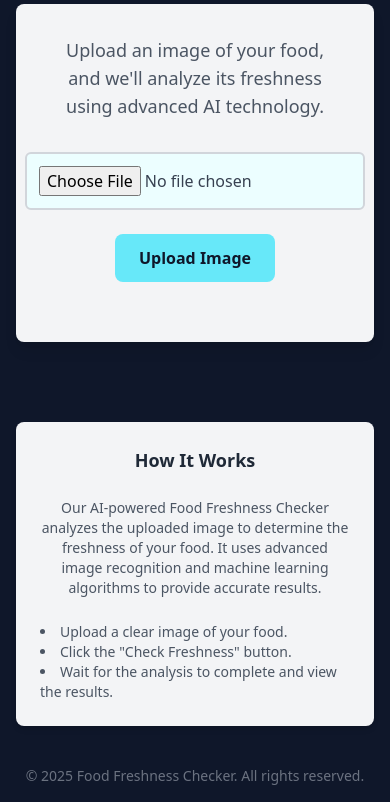
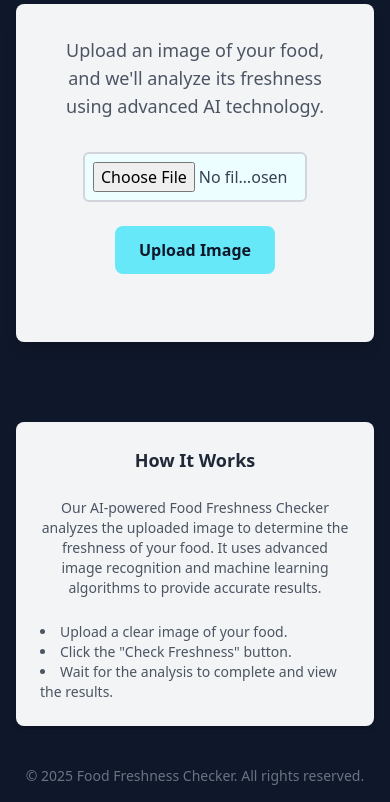
Before and after one commit to Priyanshu8709/smart-food-freshness-detector, a website: page index.html in a window 390 px wide. Shown: the part 112-914 px from the top of the page. Drawn offline with nearby package versions, Linux system fonts and the light colour scheme.

Commit message:
updates the responsiveness of the webpage

```diff
--- a/index.html
+++ b/index.html
@@ -24,7 +24,14 @@
 
       <img id="previewImage" src="#" alt="Image Preview" class="w-40 h-40 sm:w-56 sm:h-56 lg:w-64 lg:h-64 object-cover rounded-lg shadow-md mb-6 hidden" />
 
-      <input type="file" id="fileInput" class="mb-6 sm:mb-8 p-3 sm:p-4 border-2 border-gray-300 rounded-md bg-cyan-50 text-gray-700 focus:outline-none focus:ring-2 focus:ring-cyan-300 focus:border-cyan-300 transition duration-200" accept="image/*" onchange="previewFile()" />
+      <input
+  type="file"
+  id="fileInput"
+  class="w-full max-w-[14rem] sm:max-w-[16rem] mb-6 sm:mb-8 p-2 sm:p-3 border-2 border-gray-300 rounded-md bg-cyan-50 text-gray-700 focus:outline-none focus:ring-2 focus:ring-cyan-300 focus:border-cyan-300 transition duration-200"
+  accept="image/*"
+  onchange="previewFile()"
+/>
+
 
       <button id="uploadButton" onclick="uploadImageAndFetchResult()" class="bg-cyan-300 hover:bg-slate-900 hover:text-cyan-300 text-slate-900 font-bold py-3 sm:py-4 px-6 sm:px-8 rounded-lg transition sm:mt-4">
         Upload Image
```
